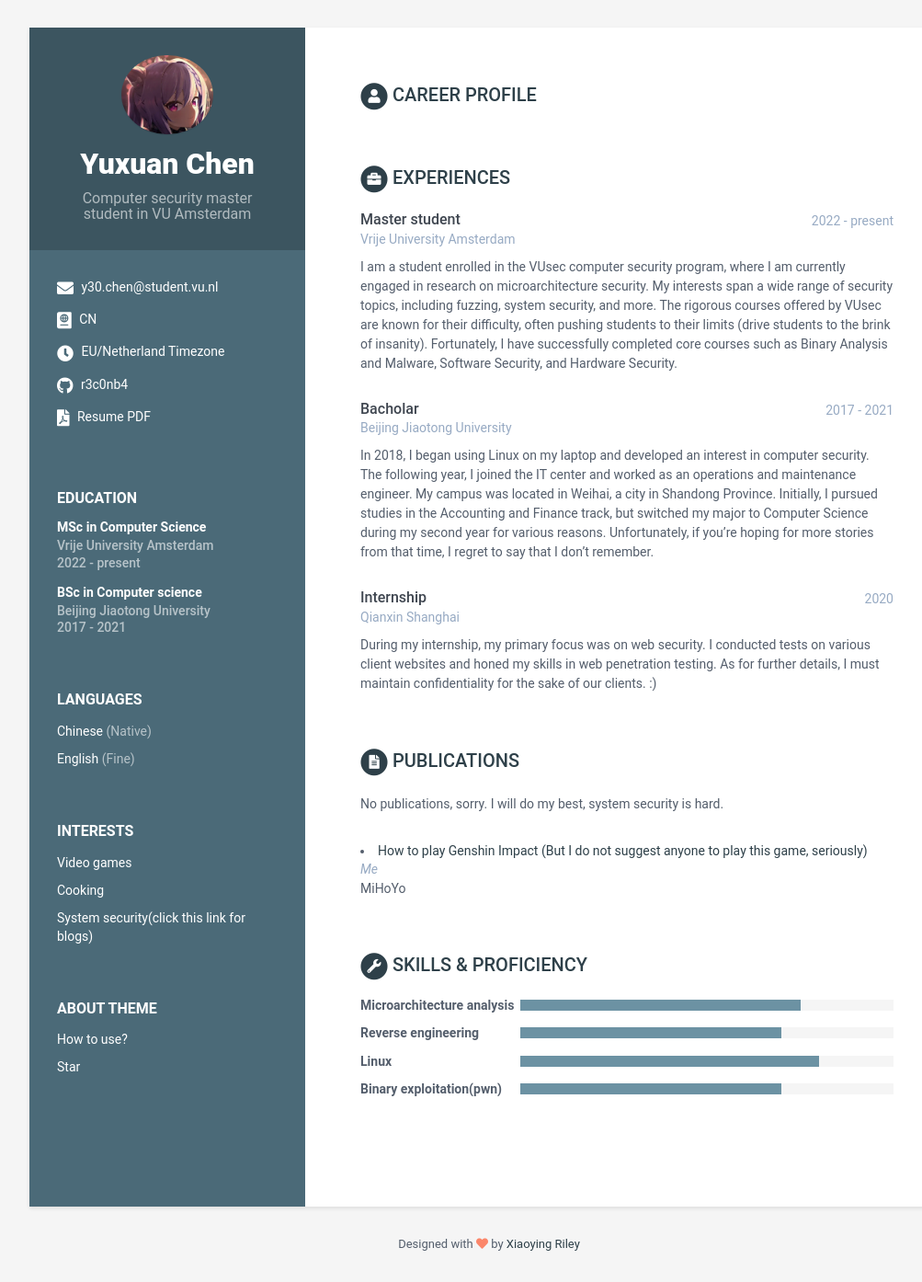
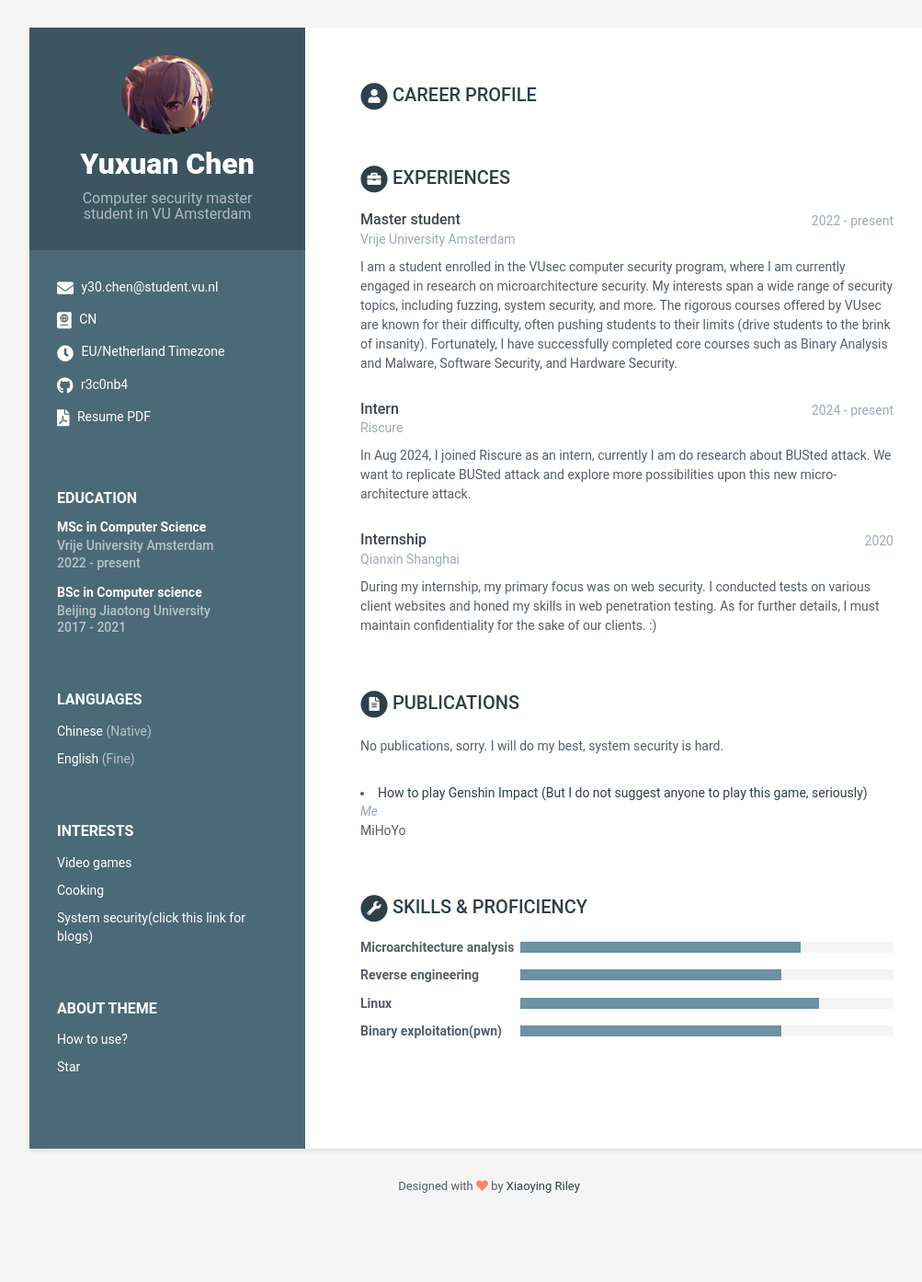
Before and after one commit to r3c0nb4/r3c0nb4.github.io, a Jekyll site: the page built from index.html, in a window 1280 px wide. Shown: the whole page at 92% size, without its empty margins (108-1111 px from the left). Built offline with Jekyll 4.4.1, drawn with Linux system fonts in a browser that asks for light colours; after the commit the page ends 1331 px from its top, so only the background shows below that.

Commit message:
Update data.yml

```diff
--- a/_data/data.yml
+++ b/_data/data.yml
@@ -91,16 +91,12 @@ experiences:
           offered by VUsec are known for their difficulty, often pushing students to their
           limits (drive students to the brink of insanity). Fortunately, I have successfully completed
           core courses such as Binary Analysis and Malware, Software Security, and Hardware Security.
-      - role: Bacholar
-        time: 2017 - 2021
-        company: Beijing Jiaotong University
+      - role: Intern
+        time: 2024 - present
+        company: Riscure
         details: |
-          In 2018, I began using Linux on my laptop and developed an interest in computer security.
-          The following year, I joined the IT center and worked as an operations and maintenance engineer.
-          My campus was located in Weihai, a city in Shandong Province. Initially, I pursued studies in
-          the Accounting and Finance track, but switched my major to Computer Science during my second
-          year for various reasons. Unfortunately, if you're hoping for more stories from that time, I
-          regret to say that I don't remember.
+          In Aug 2024, I joined Riscure as an intern, currently I am do research about BUSted attack. We want
+          to replicate BUSted attack and explore more possibilities upon this new micro-architecture attack.
       - role: Internship
         time: 2020
         company: Qianxin Shanghai
```
